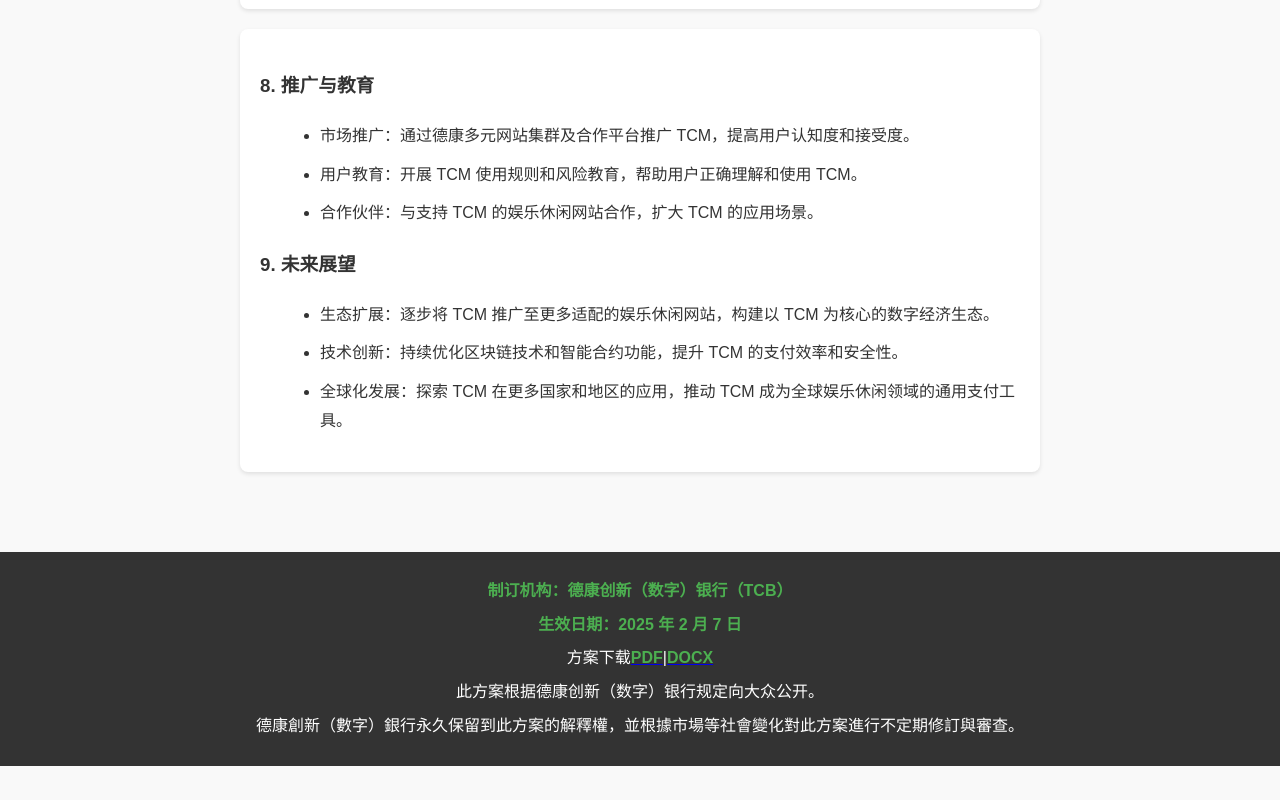
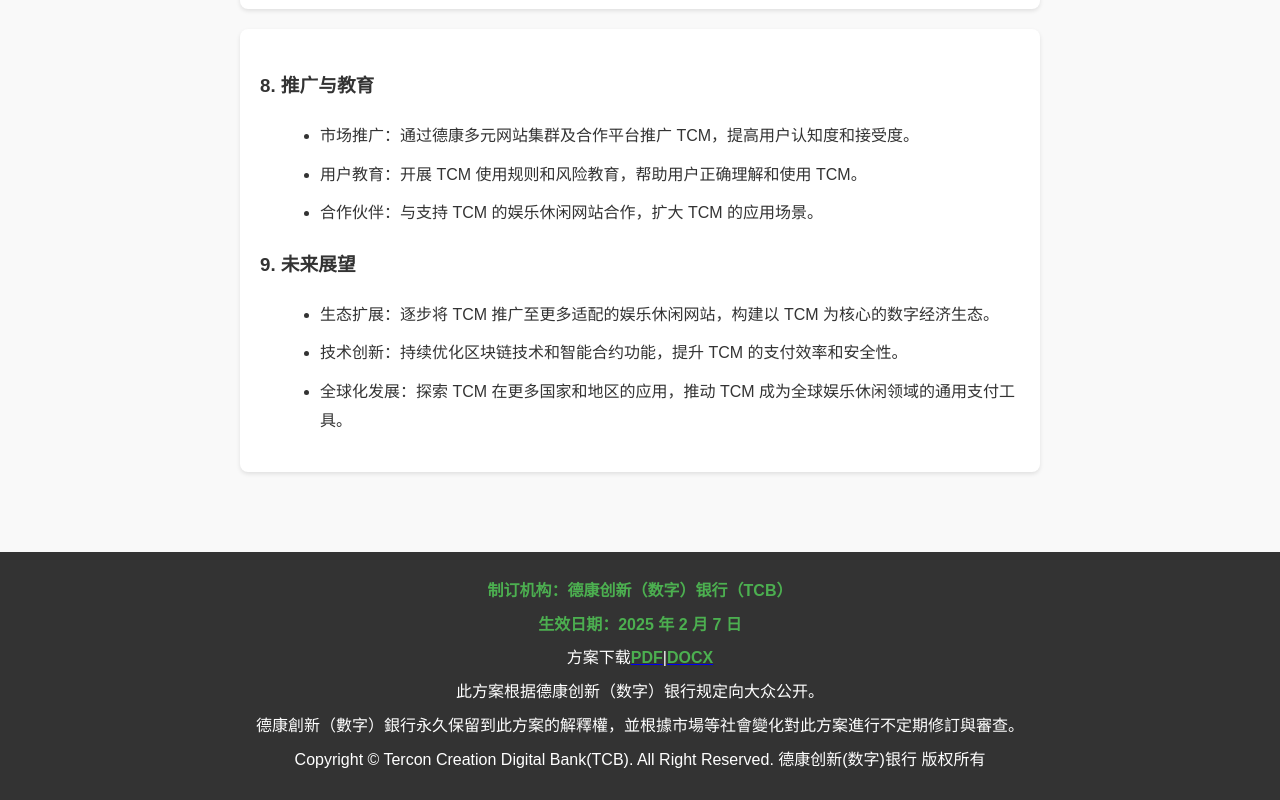
Before and after one commit to TerconJi/tcm-plan, a plain HTML site: page index.html in a window 1280 px wide. Shown: the part 2006-2806 px from the top of the page. Before the commit the page ends 2772 px from the top, so only its background shows below. Drawn offline with Linux system fonts and the light colour scheme.

Commit message:
Update index.html

```diff
--- a/index.html
+++ b/index.html
@@ -90,6 +90,7 @@
 <p>方案下载<a href="https://tcm-plan.tercon.cn/tcm-plan.pdf"><strong>PDF</strong></a>|<a href="https://tcm-plan.tercon.cn/tcm-plan.docx"><strong>DOCX</strong></a>
 <p>此方案根据德康创新（数字）银行规定向大众公开。</p >
 <p>德康創新（數字）銀行永久保留到此方案的解釋權，並根據市場等社會變化對此方案進行不定期修訂與審查。</p >
+<p>Copyright © Tercon Creation Digital Bank(TCB). All Right Reserved. 德康创新(数字)银行 版权所有
 </footer>
 </body>
 </html>
```
